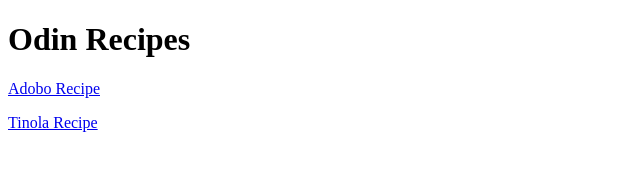
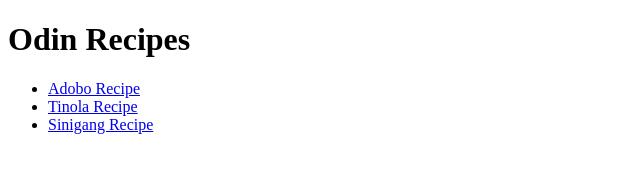
Before and after one commit to TheTechStudent/odin-recipes, a plain HTML site: page index.html in a window 1280 px wide. Shown: the whole page, without its empty margins (0-640 px from the left). Drawn offline with Linux system fonts and the light colour scheme.

Commit message:
turn index page from paragraphs to list

```diff
--- a/index.html
+++ b/index.html
@@ -7,7 +7,10 @@
 
     <body>
         <h1>Odin Recipes</h1>
-        <p><a href="recipes/adobo.html"> Adobo Recipe </a></p>
-        <p><a href="recipes/tinola.html">Tinola Recipe</a></p>
+        <ul>
+           <li> <a href="recipes/adobo.html"> Adobo Recipe </a> </li>
+           <li> <a href="recipes/tinola.html">Tinola Recipe</a> </li>
+           <li> <a href="recipes/sinigang.html">Sinigang Recipe</a> </li>
+        </ul>
     </body>
 </html>
```
